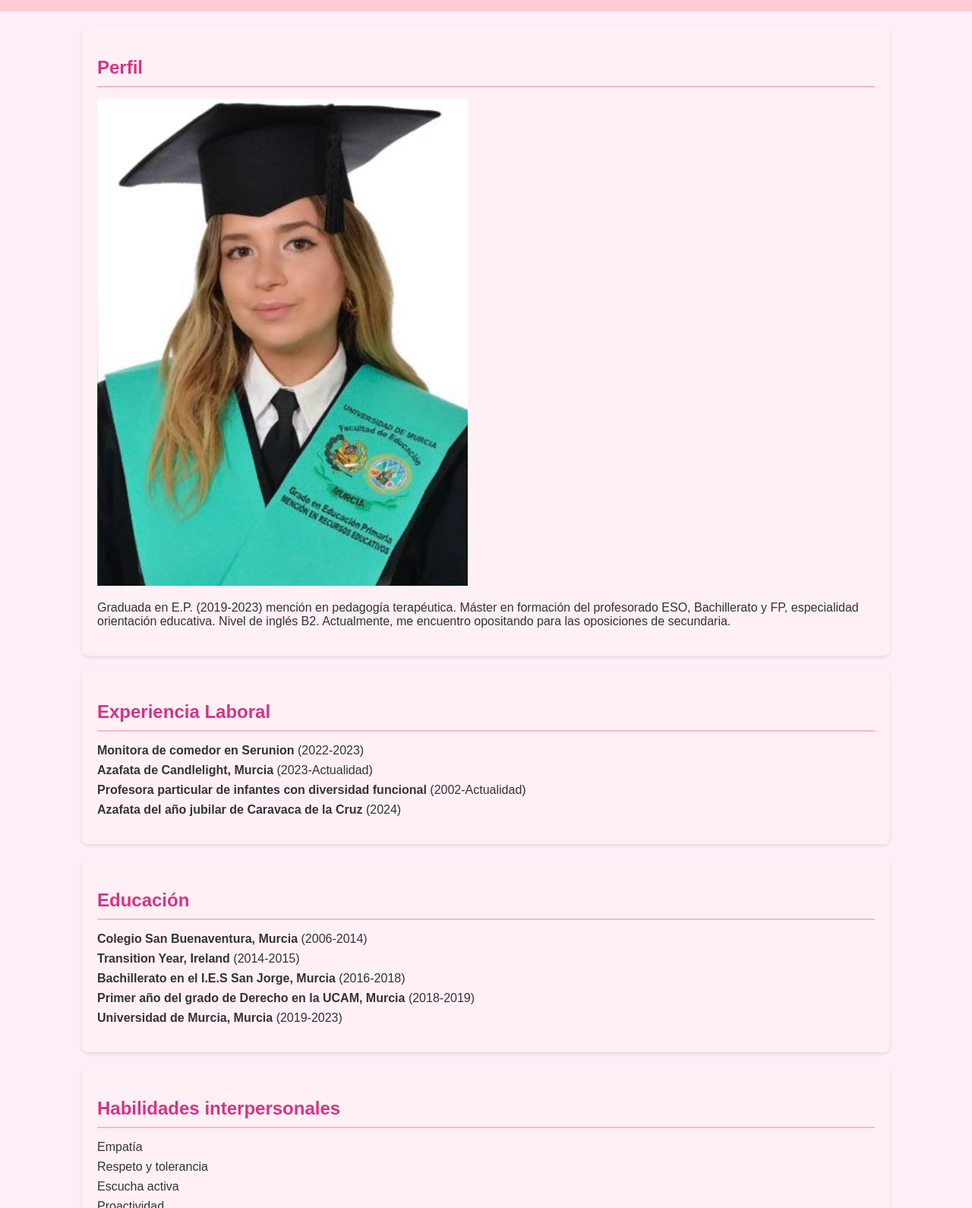
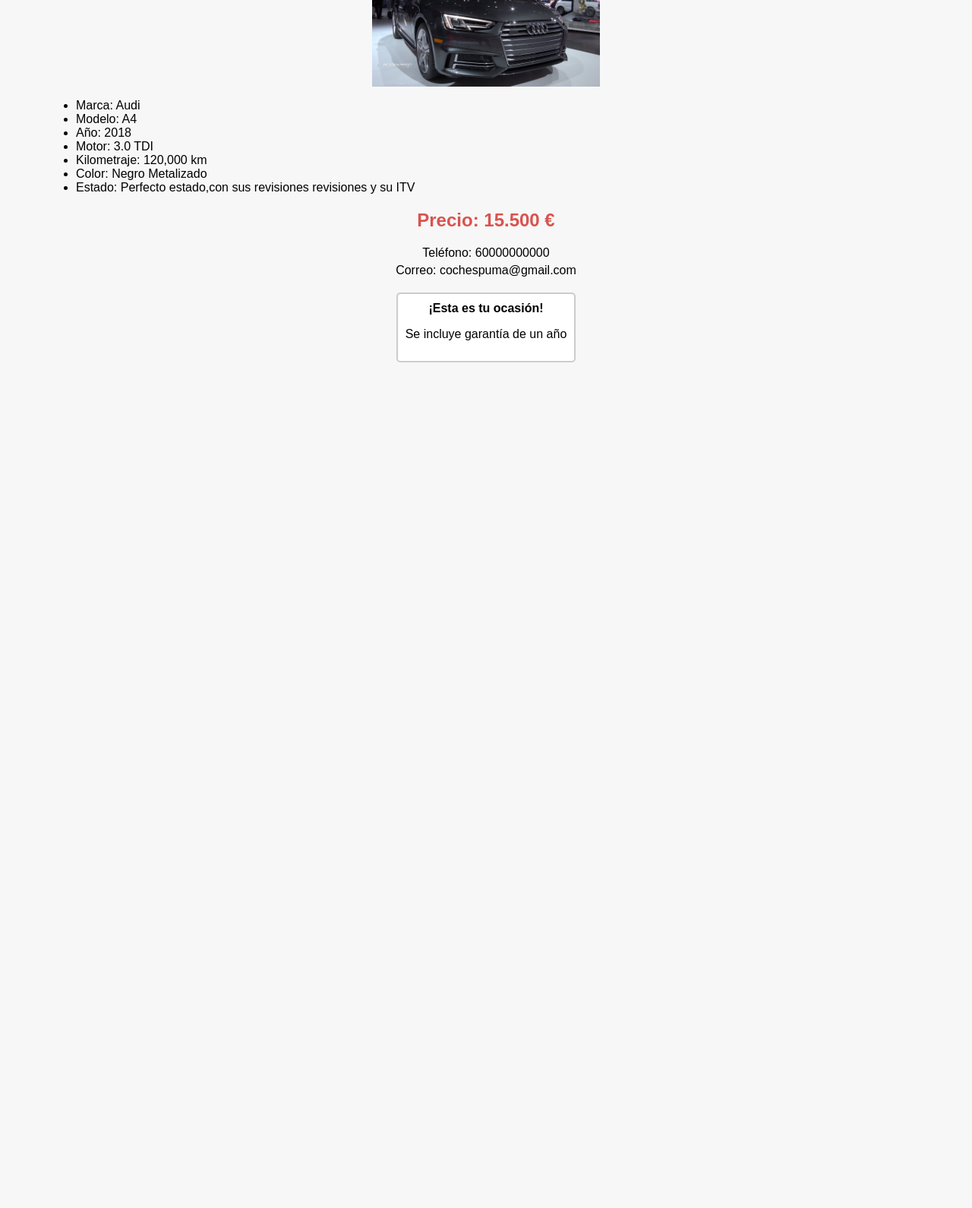
Before and after one commit to princessguia99/princessguia99.github.io, a plain HTML site: page index.html in a window 1280 px wide. Shown: the part 123-1713 px from the top of the page at 76% size. After the commit the page ends 800 px from the top, so only its background shows below. Drawn offline with Linux system fonts and the light colour scheme.

Commit message:
index.html

```diff
--- a/index.html
+++ b/index.html
@@ -2,64 +2,78 @@
 <html lang="es">
 <head>
   <meta charset="UTF-8">
-  <meta name="viewport" content="width=device-width,initial-scale=1.0">
-  <title>CV </title>
-  <link rel="stylesheet" href="styles.css">
+  <title>Venta de Vehículo - Audi A4 2018</title>
+  <style>
+    body {
+      font-family: Arial, sans-serif;
+      margin: 20px;
+      background-color: #f7f7f7;
+    }
+    h1 {
+      text-align: center;
+      color: #333;
+      margin-bottom: 10px;
+    }
+    .car-image {
+      display: block;
+      margin: 0 auto 20px;
+      width: 300px;
+      border: 2px solid #ccc;
+      border-radius: 5px;
+    }
+
+    ul {
+      list-style-type: disc;
+      margin-left: 40px;
+      margin-bottom: 20px;
+    }
+
+    .price {
+      color: #d9534f;
+      font-size: 1.5em;
+      font-weight: bold;
+      text-align: center;
+      margin: 20px 0;
+    }
+    .contact {
+      text-align: center;
+      margin-bottom: 20px;
+    }
+
+    .contact p {
+      margin: 5px 0;
+    }
+    .highlight {
+      text-align: center;
+      background-color: #fff;
+      padding: 10px;
+      border: 2px solid #ccc;
+      border-radius: 5px;
+      margin: 20px auto;
+      width: fit-content;
+    }
+  </style>
 </head>
 <body>
-  <header>
-    <h1>MARÍA DE LA GUÍA PUERTAS MARTÍNEZ</h1>
-    <h2>ORIENTADORA EDUCATIVA</h2>
-  </header>
-
-  <section id="profile">
-    <h2>Perfil</h2>
-    <img src="IMAGEN GRADUACION.jpeg" alt="Foto de María de la Guía" class="IMAGEN GRADUACION">
-    <p>
-      Graduada en E.P. (2019-2023) mención en pedagogía terapéutica. Máster en formación del profesorado ESO, Bachillerato y FP, especialidad orientación educativa. Nivel de inglés B2. Actualmente, me encuentro opositando para las oposiciones de secundaria.
-    </p>
-  </section>
-
-  <section id="work-experience">
-    <h2>Experiencia Laboral</h2>
-    <ul>
-      <li><strong>Monitora de comedor en Serunion</strong> (2022-2023)</li>
-      <li><strong>Azafata de Candlelight, Murcia</strong> (2023-Actualidad)</li>
-      <li><strong>Profesora particular de infantes con diversidad funcional</strong> (2002-Actualidad)</li>
-      <li><strong>Azafata del año jubilar de Caravaca de la Cruz</strong> (2024)</li>
-    </ul>
-  </section>
-
-  <section id="education">
-    <h2>Educación</h2>
-    <ul>
-      <li><strong>Colegio San Buenaventura, Murcia</strong> (2006-2014)</li>
-      <li><strong>Transition Year, Ireland</strong> (2014-2015)</li>
-      <li><strong>Bachillerato en el I.E.S San Jorge, Murcia</strong> (2016-2018)</li>
-      <li><strong>Primer año del grado de Derecho en la UCAM, Murcia</strong> (2018-2019)</li>
-      <li><strong>Universidad de Murcia, Murcia</strong> (2019-2023)</li>
-    </ul>
-  </section>
-
-  <section id="skills">
-    <h2>Habilidades interpersonales</h2>
-    <ul>
-      <li>Empatía</li>
-      <li>Respeto y tolerancia</li>
-      <li>Escucha activa</li>
-      <li>Proactividad</li>
-    </ul>
-  </section>
-
-  <section id="skills2">
-    <h2>Habilidades intrapersonales</h2>
-    <ul>
-      <li>Autonomía</li>
-      <li>Autocontrol</li>
-      <li>Disciplina</li>
-      <li>Automotivación</li>
-    </ul>
-  </section>
-
-  <footer>
-    <p>&copy; 2025 MARÍA DE LA GUÍA PUERTAS MARTÍNEZ
+  <h1>Audi A4 2018 en Venta</h1>
+  <img src="AUDI FORO.jpg" alt="Foto del Audi A4" style="display: block; margin: 0 auto; width: 300px;">
+  <ul>
+    <li>Marca: Audi</li>
+    <li>Modelo: A4</li>
+    <li>Año: 2018</li>
+    <li>Motor: 3.0 TDI</li>
+    <li>Kilometraje: 120,000 km</li>
+    <li>Color: Negro Metalizado</li>
+    <li>Estado: Perfecto estado,con sus revisiones revisiones  y su ITV</li>
+  </ul>
+  <div class="price">Precio: 15.500 €</div>
+  <div class="contact">
+    <p>Teléfono: 60000000000</p>
+    <p>Correo: cochespuma@gmail.com</p>
+  </div>
+  <div class="highlight">
+    <strong>¡Esta es tu ocasión!</strong>
+    <p>Se incluye garantía de un año</p>
+  </div>
+</body>
+</html>
```
Also changed, not shown: AUDI FORO.jpg (added).
